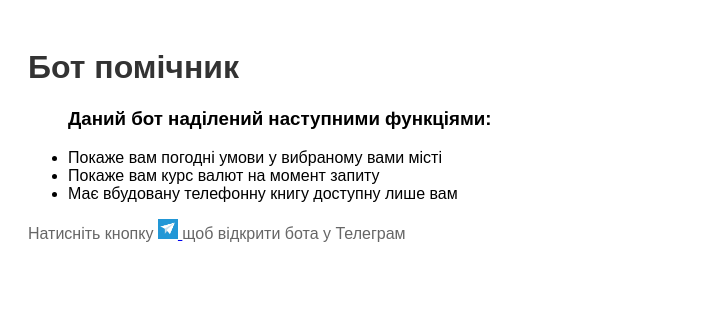
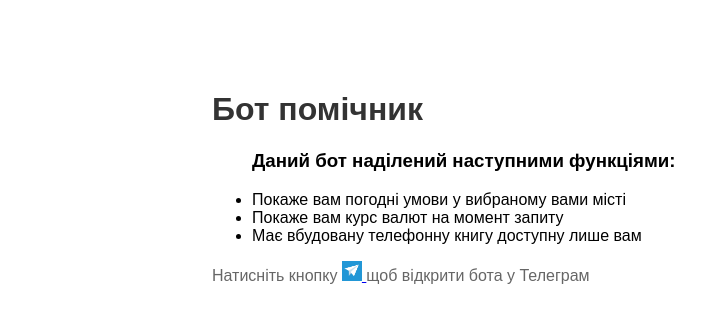
Before and after one commit to dero5001/dero5001.github.io, a plain HTML site: page index.html in a window 1280 px wide. Shown: the whole page, without its empty margins (0-708 px from the left). Drawn offline with Linux system fonts and the light colour scheme.

Commit message:
Update index.html

```diff
--- a/index.html
+++ b/index.html
@@ -8,6 +8,9 @@
       font-family: Arial, sans-serif;
       text-align: left;
       padding: 20px;
+      margin-top: 50px;
+      margin-left: 15%;
+      margin-right: 15%;
     }
     h1 {color: #333;}
     p {color: #666;}
```
